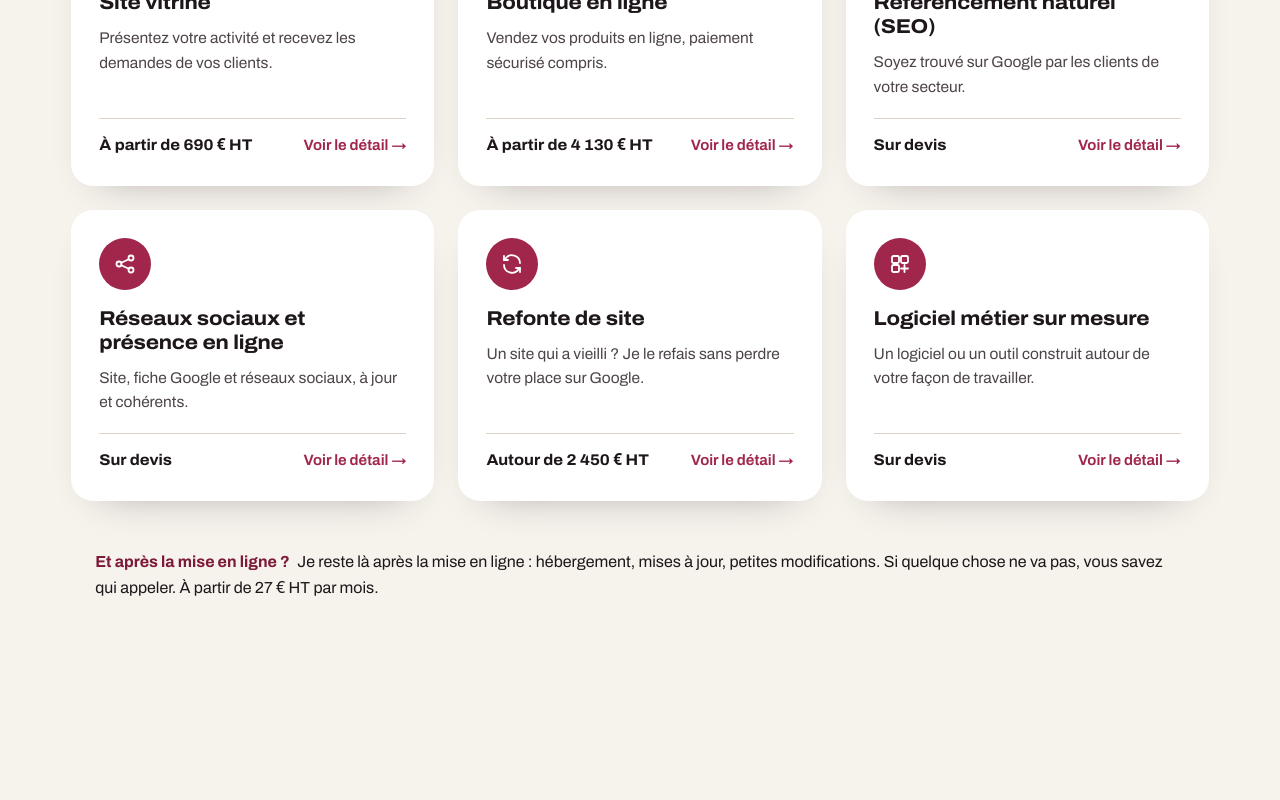
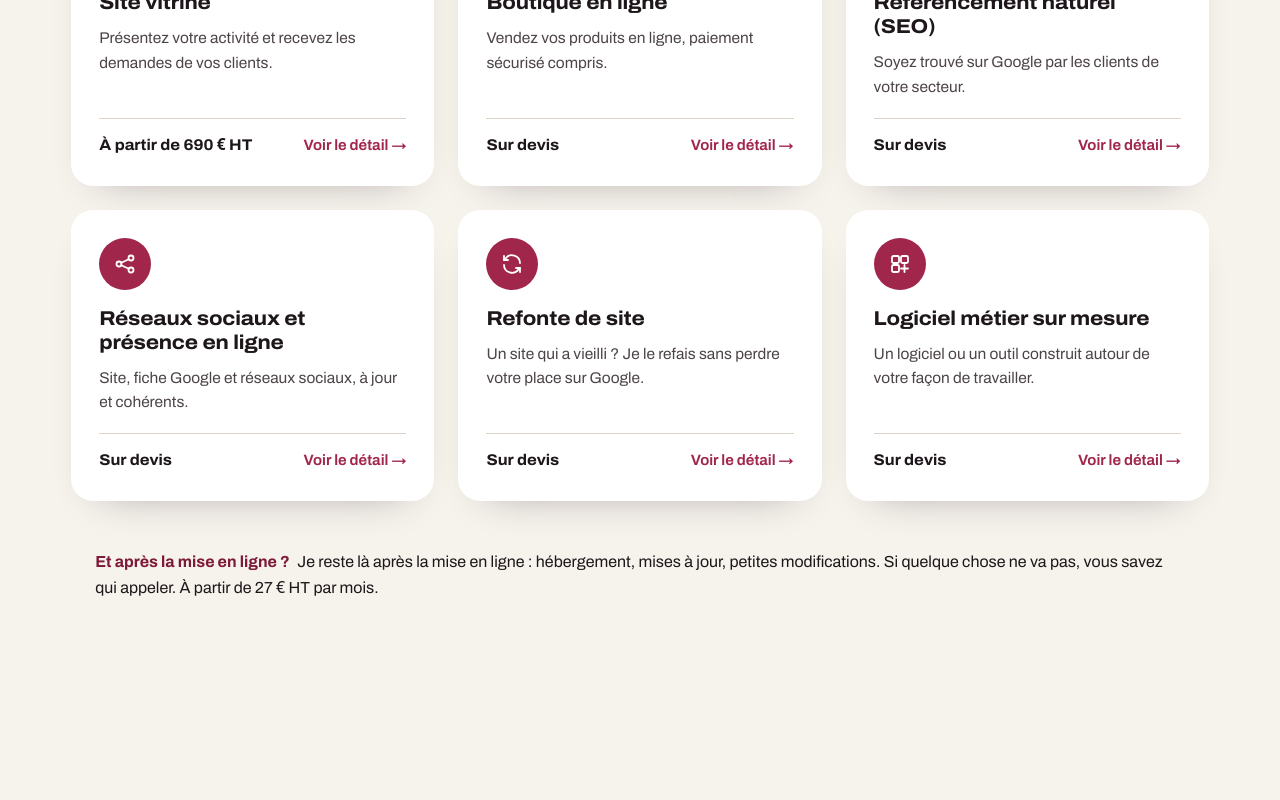
Before and after one commit to Alexsansdraps/portfolio, a Nuxt app: page / in a window 1280 px wide. Shown: the part 4860-5660 px from the top of the page. Built offline with nearby package versions, Linux system fonts and the light colour scheme.

Commit message:
Tarifs : tout sur devis sauf le site vitrine (boutique en ligne et refonte comprises)

```diff
--- a/app/data/site.en.ts
+++ b/app/data/site.en.ts
@@ -67,13 +67,13 @@ const textes: Record<string, TextesService> = {
       'Order tracking, shipping, invoices and promotions',
       'A simple admin area to manage everything',
     ],
-    price: 'From €4,130 excl. VAT',
+    price: 'Quote on request',
     prices: [
-      { label: 'Custom online shop', value: 'from €4,130' },
+      { label: 'Custom online shop', value: 'quote on request' },
     ],
     h1: ['I build', 'your online shop.'],
     seoTitle: 'Custom online shop design | Mulhouse, Alsace',
-    seoDescription: 'An online shop designed for your products: card and PayPal payments, shipping, invoices, personalised products. Custom-built, from €4,130 excl. VAT.',
+    seoDescription: 'An online shop designed for your products: card and PayPal payments, shipping, invoices, personalised products. Custom-built, quote on request.',
     linkText: 'The online shop in detail',
     forWho: [
       'You sell products and the platform you use is holding you back.',
@@ -183,13 +183,13 @@ const textes: Record<string, TextesService> = {
       'Domain name transfer, with no downtime for your customers',
       'No more unnecessary subscriptions, hosting at a controlled cost',
     ],
-    price: 'Around €2,450 excl. VAT',
+    price: 'Quote on request',
     prices: [
-      { label: 'Redesign of a Wix, Shopify or dated website', value: 'on quote, around €2,450' },
+      { label: 'Redesign of a Wix, Shopify or dated website', value: 'quote on request' },
     ],
     h1: ['I rebuild', 'your website.'],
     seoTitle: 'Website redesign, moving away from Wix or Shopify | Alsace',
-    seoDescription: 'Dated website, Wix or Shopify subscription too expensive? I rebuild your website from scratch without losing your place on Google. Around €2,450 excl. VAT.',
+    seoDescription: 'Dated website, Wix or Shopify subscription too expensive? I rebuild your website from scratch without losing your place on Google. Quote on request.',
     linkText: 'The redesign in detail',
     forWho: [
       'Your website is a few years old and no longer gives a good image of your business.',
@@ -288,7 +288,7 @@ export const steps = [
 export const faq: Faq[] = [
   {
     q: 'How much does a website cost?',
-    a: 'A one-page website starts at €690 excl. VAT, a 5 to 7 page business website at €1,390 excl. VAT and a custom online shop at €4,130 excl. VAT. Every project comes with a detailed quote, drawn up after our first meeting, setting out the content, the timeline and the price.',
+    a: 'A one-page website starts at €690 excl. VAT and a 5 to 7 page business website at €1,390 excl. VAT. Everything else (online shop, redesign, search engine optimisation, social media, business software) is priced on quote. Every project comes with a detailed quote, drawn up after our first meeting, setting out the content, the timeline and the price.',
   },
   {
     q: 'Can I pay in instalments?',
--- a/app/data/site.ts
+++ b/app/data/site.ts
@@ -126,15 +126,14 @@ export const services: Service[] = [
       'Suivi des commandes, livraisons, factures et promotions',
       'Un espace d’administration simple pour tout gérer',
     ],
-    price: 'À partir de 4 130 € HT',
-    minPrice: 4130,
+    price: 'Sur devis',
     prices: [
-      { label: 'Boutique en ligne sur mesure', value: 'à partir de 4 130 €' },
+      { label: 'Boutique en ligne sur mesure', value: 'sur devis' },
     ],
     project: 'memoryline',
     h1: ['Je crée', 'votre boutique en ligne.'],
     seoTitle: 'Création de boutique en ligne sur mesure | Mulhouse, Alsace',
-    seoDescription: 'Une boutique en ligne pensée pour vos produits : paiement par carte et PayPal, livraisons, factures, produits personnalisables. Sur mesure, dès 4 130 € HT.',
+    seoDescription: 'Une boutique en ligne pensée pour vos produits : paiement par carte et PayPal, livraisons, factures, produits personnalisables. Sur mesure, sur devis.',
     linkText: 'La boutique en ligne en détail',
     forWho: [
       'Vous vendez des produits et la plateforme que vous utilisez vous limite.',
@@ -251,14 +250,14 @@ export const services: Service[] = [
       'Transfert du nom de domaine, sans coupure pour vos clients',
       'Fin des abonnements inutiles, hébergement à coût maîtrisé',
     ],
-    price: 'Autour de 2 450 € HT',
+    price: 'Sur devis',
     prices: [
-      { label: 'Refonte d’un site Wix, Shopify ou vieillissant', value: 'sur devis, autour de 2 450 €' },
+      { label: 'Refonte d’un site Wix, Shopify ou vieillissant', value: 'sur devis' },
     ],
     project: 'la-chance-animation',
     h1: ['Je refais', 'votre site.'],
     seoTitle: 'Refonte de site internet, quitter Wix ou Shopify | Alsace',
-    seoDescription: 'Site vieillissant, abonnement Wix ou Shopify trop cher ? Je refais votre site sur mesure sans perdre votre place sur Google. Autour de 2 450 € HT.',
+    seoDescription: 'Site vieillissant, abonnement Wix ou Shopify trop cher ? Je refais votre site sur mesure sans perdre votre place sur Google. Sur devis.',
     linkText: 'La refonte en détail',
     forWho: [
       'Votre site a quelques années et ne donne plus une bonne image de votre activité.',
@@ -365,7 +364,7 @@ export interface Faq { q: string, a: string }
 export const faq: Faq[] = [
   {
     q: 'Combien coûte un site internet ?',
-    a: 'Un site d’une page démarre à 690 € HT, un site vitrine de 5 à 7 pages à 1 390 € HT et une boutique en ligne sur mesure à 4 130 € HT. Chaque projet fait l’objet d’un devis détaillé, établi après notre premier rendez-vous, qui précise le contenu, le délai et le prix.',
+    a: 'Un site d’une page démarre à 690 € HT et un site vitrine de 5 à 7 pages à 1 390 € HT. Les autres prestations (boutique en ligne, refonte, référencement, réseaux sociaux, logiciel métier) sont sur devis. Chaque projet fait l’objet d’un devis détaillé, établi après notre premier rendez-vous, qui précise le contenu, le délai et le prix.',
   },
   {
     q: 'Le paiement peut-il être échelonné ?',
```
Also changed, not shown: 1 other file (tests, documents, lock files or other folders).
